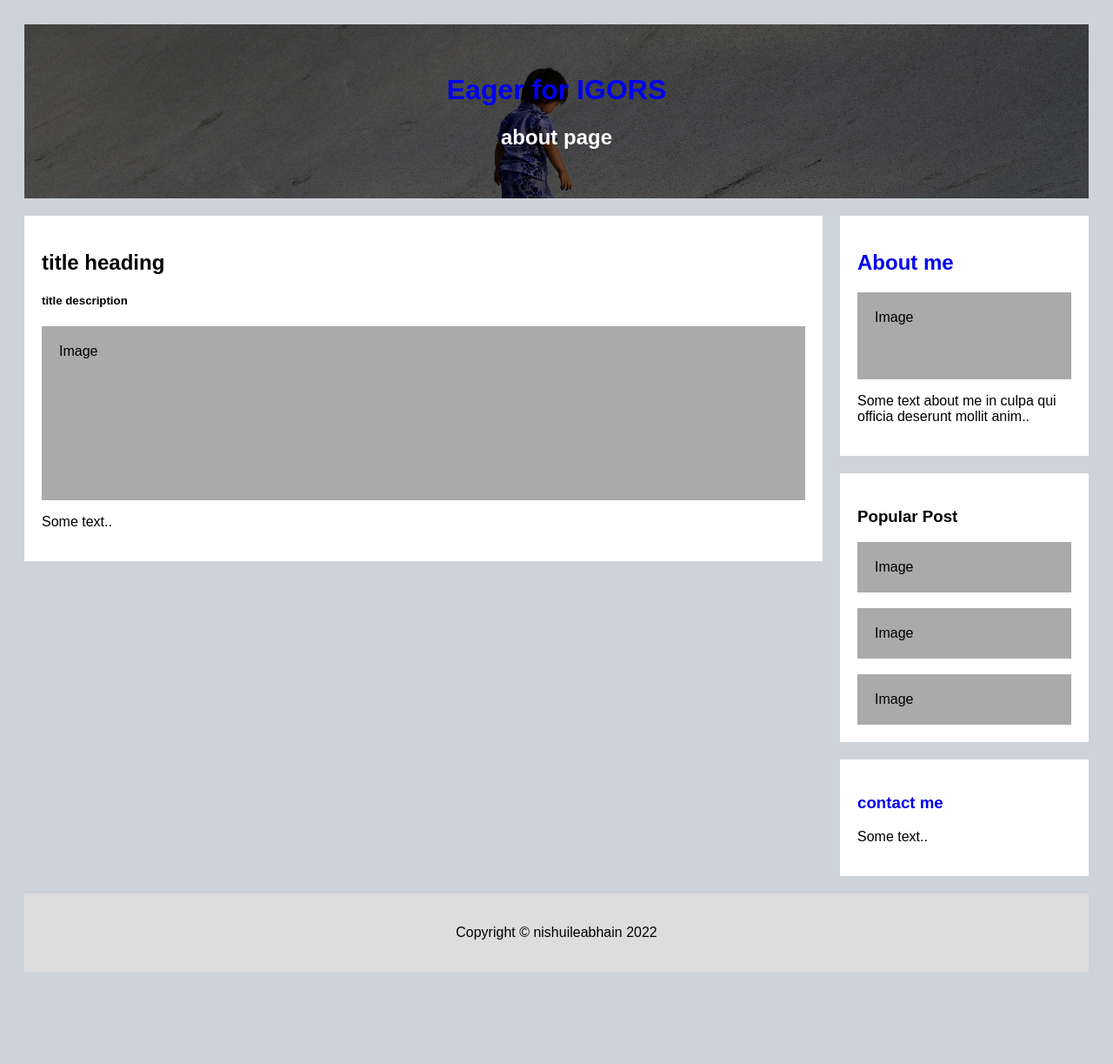
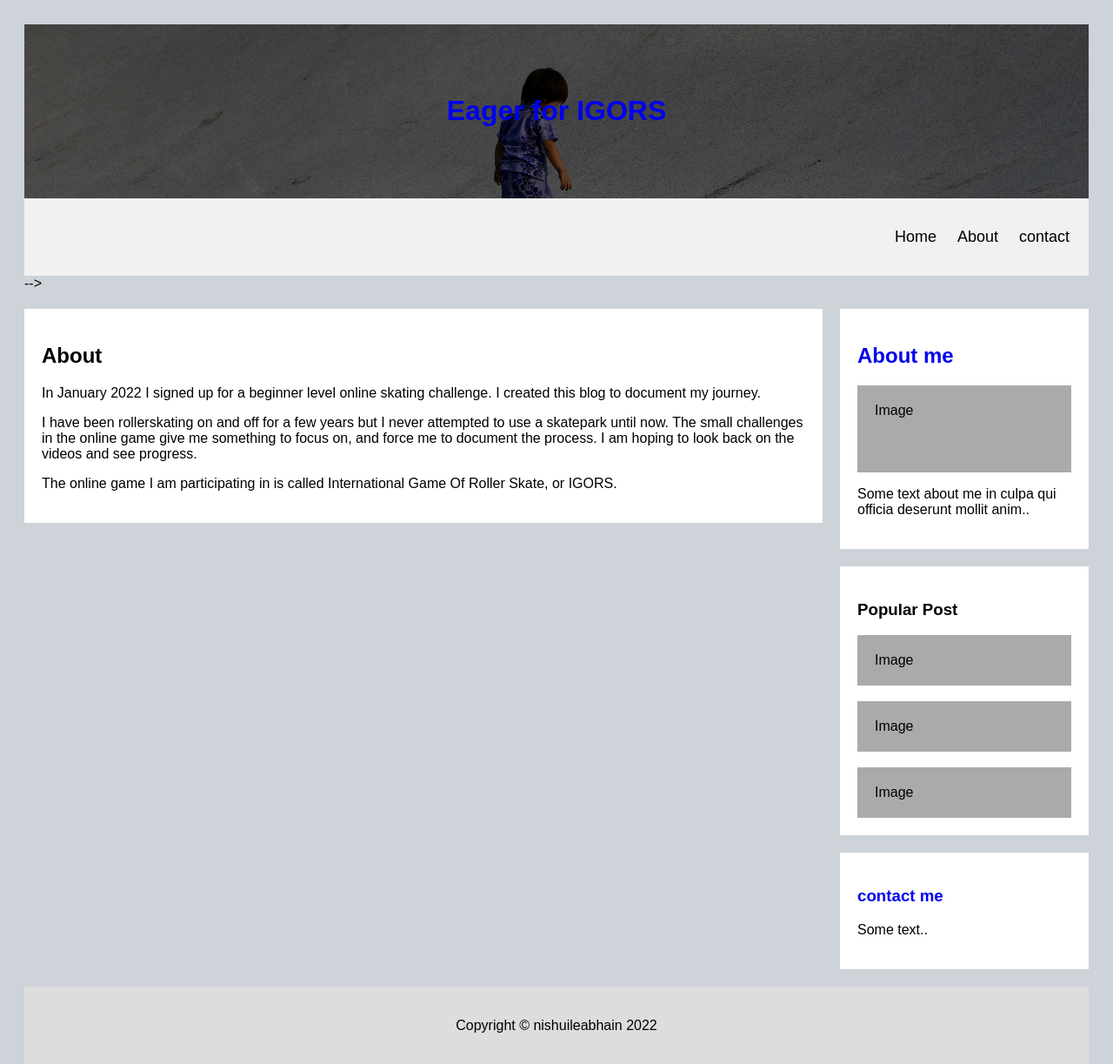
Before and after one commit to nishuileabhain/eagers, a Flask app: page /about in a window 1280 px wide. Shown: the top 1223 px of the page at 87% size. Before the commit the page ends 1117 px from the top, so only its background shows below. Run offline with Flask 2, Linux system fonts and the light colour scheme.

Commit message:
add navbar and page titles

```diff
--- a/run.py
+++ b/run.py
@@ -11,12 +11,12 @@ def index():
 
 @myApp.route("/about")
 def about():
-    return render_template("about.html")
+    return render_template("about.html", page_title="About")
 
-
+#  can i say active is true for a given page? Do i want to?
 @myApp.route("/contact")
 def contact():
-    return render_template("contact.html")
+    return render_template("contact.html", page_title="Contact")
 
 
 if __name__ == "__main__":
--- a/static/css/style.css
+++ b/static/css/style.css
@@ -93,3 +93,58 @@ body {
       padding: 0;
     }
   }
+
+  /* menu bar */
+  /* Style the header with a grey background and some padding */
+.navbar {
+  overflow: hidden;
+  background-color: #f1f1f1;
+  padding: 20px 10px;
+}
+
+/* Style the header links */
+.navbar a {
+  float: left;
+  color: black;
+  text-align: center;
+  padding: 12px;
+  text-decoration: none;
+  font-size: 18px;
+  line-height: 25px;
+  border-radius: 4px;
+}
+
+/* Style the logo link (notice that we set the same value of line-height and font-size to prevent the header to increase when the font gets bigger
+.header a.logo {
+  font-size: 25px;
+  font-weight: bold;
+}*/
+
+/* Change the background color on mouse-over */
+.navbar a:hover {
+  background-color: #ddd;
+  color: black;
+}
+
+/* Style the active/current link*/
+.navbar a.active {
+  background-color: dodgerblue;
+  color: white;
+}
+
+/* Float the link section to the right */
+.navbar-right {
+  float: right;
+}
+
+/* Add media queries for responsiveness - when the screen is 500px wide or less, stack the links on top of each other */
+@media screen and (max-width: 500px) {
+  .navbar a {
+    float: none;
+    display: block;
+    text-align: left;
+  }
+  .navbar-right {
+    float: none;
+  }
+}
--- a/templates/about.html
+++ b/templates/about.html
@@ -1,4 +1,14 @@
 {% extends 'base.html' %}
 {% block myContent %}
-<h2>about page</h2>
+<p>
+    In January 2022 I signed up for a beginner level online skating challenge. I created this blog to document my journey.
+</p>
+<p>
+    I have been rollerskating on and off for a few years but I never attempted to use a skatepark until now.
+    The small challenges in the online game give me something to focus on, and force me to document the process.
+    I am hoping to look back on the videos and see progress.
+</p>
+<p>
+    The online game I am participating in is called International Game Of Roller Skate, or IGORS.
+</p>
 {% endblock %}
--- a/templates/base.html
+++ b/templates/base.html
@@ -4,39 +4,45 @@
     <meta charset="UTF-8">
     <meta http-equiv="X-UA-Compatible" content="IE=edge">
     <meta name="viewport" content="width=device-width, initial-scale=1.0">
-    <link rel="stylesheet" href="{{ url_for('static', filename='css/style.css') }}">
+    <link rel="stylesheet" href="{{ url_for('static', filename='css/style.css') }}" type="text/css">
     <title>flask base</title>
 </head>
 <body>
-    <div class="hero-image">
+    <div class="hero-image" alt="a child inside a concrete bowl">
       <div class="hero-text">
             <a href="{{ url_for('index') }}"><h1>Eager for IGORS</h1></a>
 
-            {% block myContent %}<!--statements that control flow such as for loops-->
-            {% endblock %}
+
 
       </div>
     </div>
-    <!--<nav>
-        <ul>
-            <li><a href="{{ url_for('index') }}">Home</a></li>
-            <li><a href="{{ url_for('about') }}">About</a></li>
-            <li><a href="{{ url_for('contact') }}">contact</a></li>
+    <div class="navbar">
+      <div class="navbar-right">
+            <a href="{{ url_for('index') }}">Home</a>
+            <a href="{{ url_for('about') }}">About</a>
+            <a href="{{ url_for('contact') }}">contact</a>
+      </div>
+    </div>
+
 
         </ul>
-    </nav>-->
-
+    </navbar>-->
+    <!-- main section -->
     <div class="row">
 
         <div class="leftcolumn">
+
             <div class="card">
-                <h2>title heading</h2>
-                <h5>title description</h5>
+                 <h2>{{ page_title }}</h2>
+               <!-- <h5>title description</h5>
                 <div class="fakeimg" style="height:200px;">Image</div>
-                <p>Some text..</p>
+                <p>Some text..</p> -->
+                     {% block myContent %}<!--statements that control flow such as for loops-->
+            {% endblock %}
             </div>
         </div>
 
+        <!-- right side section -->
         <div class="rightcolumn">
             <div class="card">
               <h2><a href="{{ url_for('about') }}">About me</a></h2>
--- a/templates/contact.html
+++ b/templates/contact.html
@@ -1,4 +1,3 @@
 {% extends 'base.html' %}
 {% block myContent %}
-<h2>contact page</h2>
 {% endblock %}
```
Also changed, not shown: templates/test.html (deleted, +0 -124 lines).
